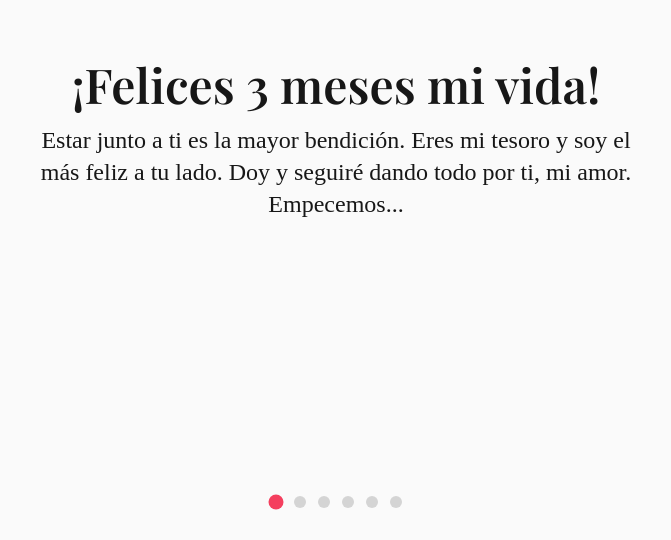
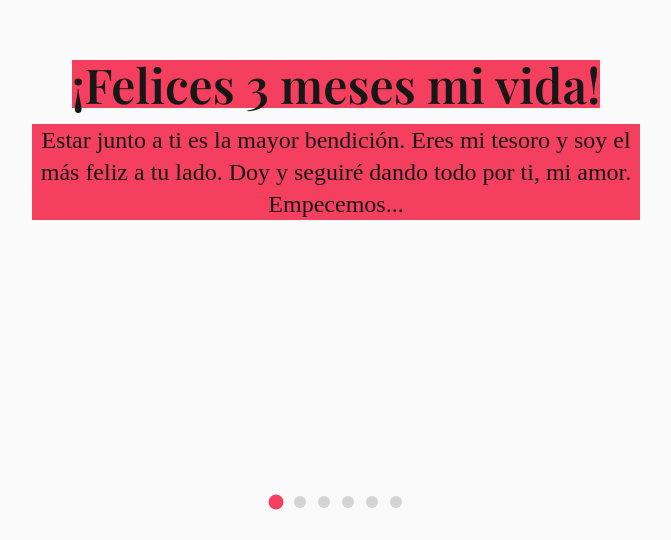
Before and after one commit to dylanbc1/cinema-invitation, a Next.js app: page / in a window 1280 px wide. Shown: the part 260-800 px from the top of the page, without its empty margins (304-975 px from the left). Built offline with nearby package versions, Linux system fonts and the light colour scheme.

Commit message:
feat: Change color first section

```diff
--- a/app/page.tsx
+++ b/app/page.tsx
@@ -15,7 +15,7 @@ const MovieInvitation: React.FC = () => {
       content: "Estar junto a ti es la mayor bendición. Eres mi tesoro y soy el más feliz a tu lado. Doy y seguiré dando todo por ti, mi amor. \n\nEmpecemos...",
       background: "",
       icon: null,
-      textColor: "white",
+      textColor: "bg-rose-500",
       backgroundColor: "bg-rose-500",
     },
     {
```
